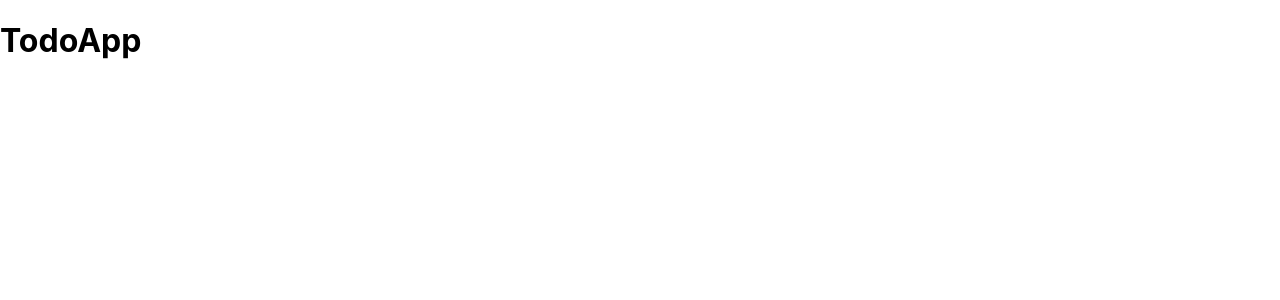
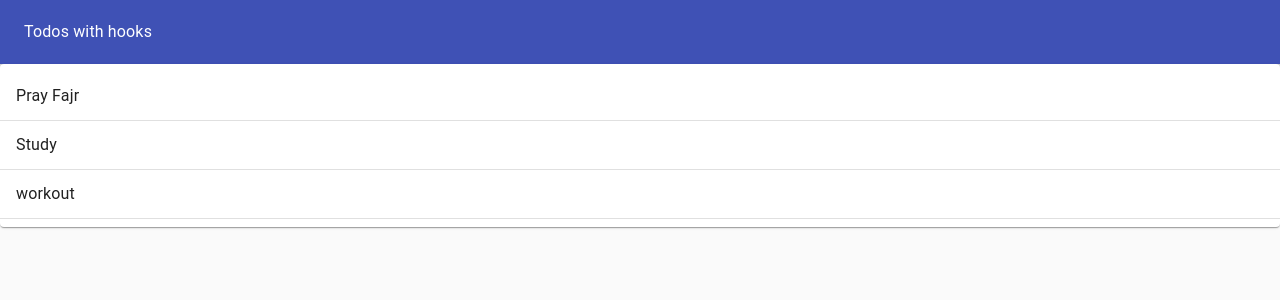
Before and after one commit to Murtazaeev/TodoApp-to-practise-hooks-, a React (Create React App) app: page / in a window 1280 px wide. Shown: the top 300 px of the page. Built offline with nearby package versions, Linux system fonts and the light colour scheme.

Commit message:
installed MUI and initial changes made

```diff
--- a/src/TodoApp.js
+++ b/src/TodoApp.js
@@ -1,7 +1,33 @@
-import React from 'react';
+import React, { useState } from 'react';
+import { AppBar, Toolbar, Typography } from '@material-ui/core';
+import Paper from '@material-ui/core/Paper';
+import TodoList from './TodoList';
 
 function TodoApp() {
-	return <h1>TodoApp</h1>;
+	const initialTodos = [
+		{ id: 1, task: 'Pray Fajr', completed: true },
+		{ id: 2, task: 'Study', completed: false },
+		{ id: 3, task: 'workout', completed: false }
+	];
+	const [ todos, setTodos ] = useState(initialTodos);
+	return (
+		<Paper
+			style={{
+				padding: 0,
+				margin: 0,
+				height: '100vh',
+				backgroundColor: '#fafafa'
+			}}
+			elevation={0}
+		>
+			<AppBar color="primary" position="static" style={{ height: '64px' }}>
+				<Toolbar>
+					<Typography color="inherit">Todos with hooks</Typography>
+				</Toolbar>
+			</AppBar>
+			<TodoList todos={todos} />
+		</Paper>
+	);
 }
 
 export default TodoApp;
--- /dev/null
+++ b/src/TodoList.js
@@ -0,0 +1,25 @@
+import { Paper } from '@material-ui/core';
+import { List } from '@material-ui/core';
+import { ListItem } from '@material-ui/core';
+import { Divider } from '@material-ui/core';
+import { ListItemText } from '@material-ui/core';
+import React from 'react';
+
+function TodoList(props) {
+	return (
+		<Paper>
+			<List>
+                {props.todos.map((todo) => (
+                    <>
+					<ListItem>
+						<ListItemText>{todo.task}</ListItemText>
+                        </ListItem>
+                        <Divider></Divider>
+                    </>
+				))}
+			</List>
+		</Paper>
+	);
+}
+
+export default TodoList;
```
